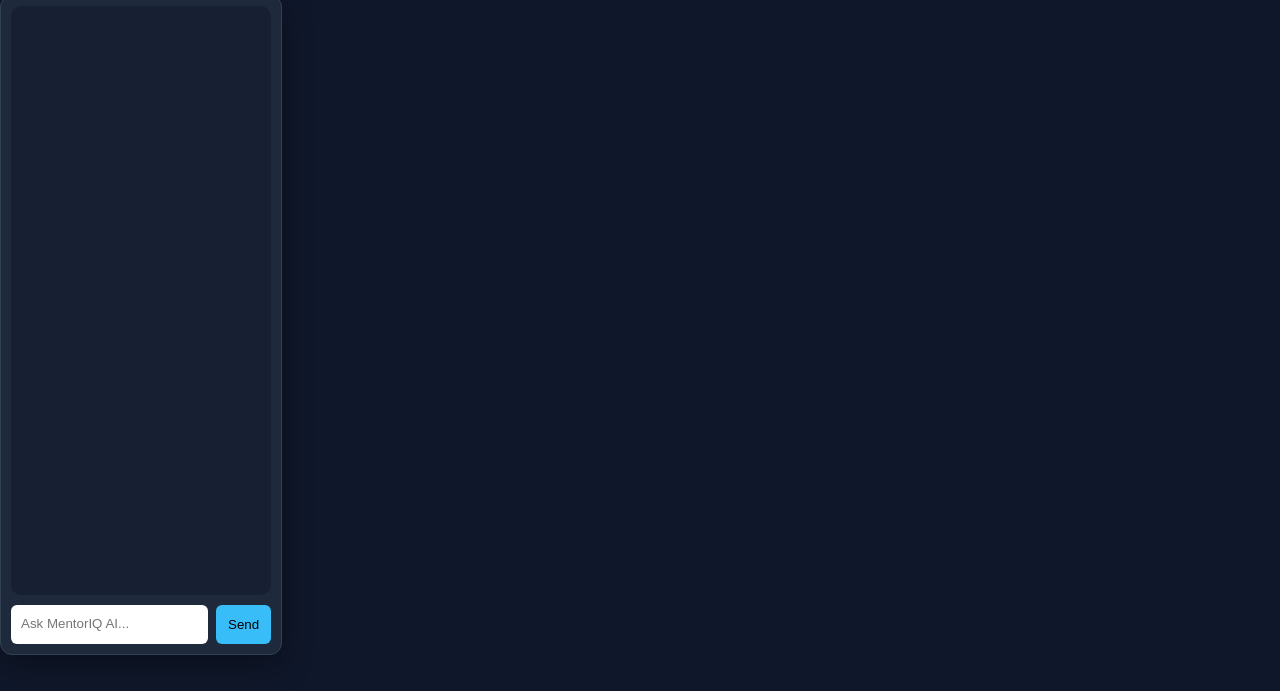
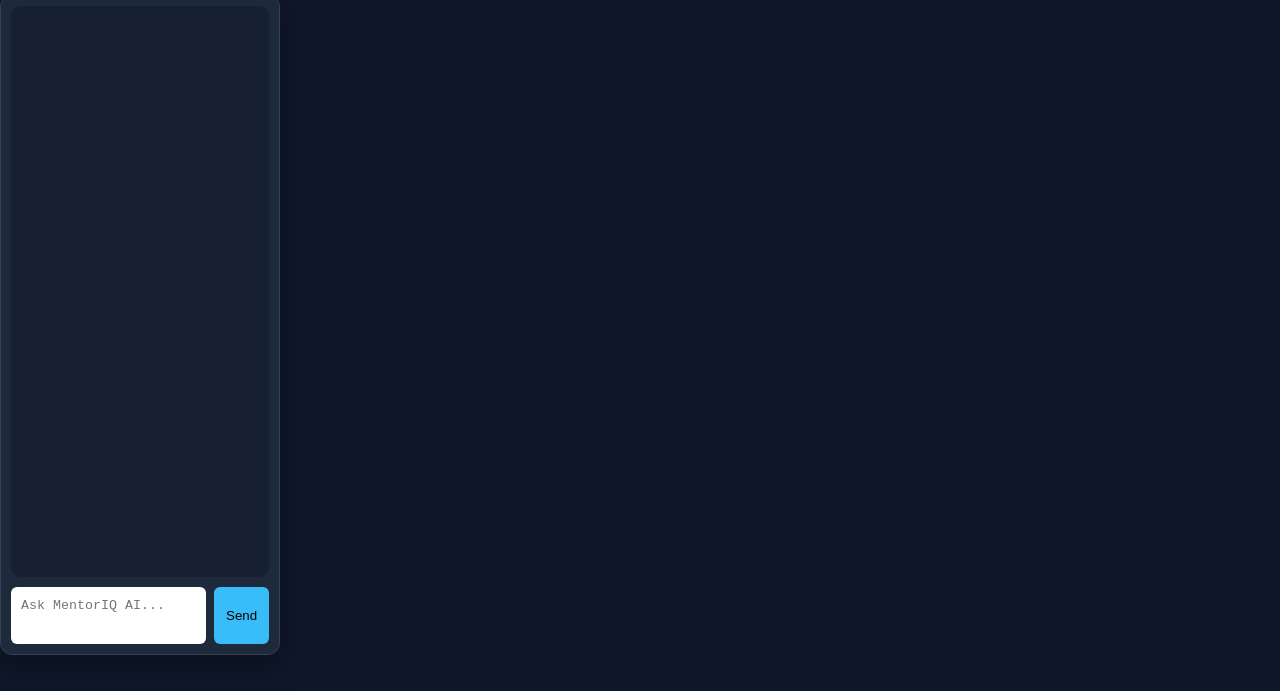
Before and after one commit to kayshadracq-tech/mentoriq-ai, a website: page public/index.html in a window 1280 px wide. Shown: the part 109-800 px from the top of the page. Drawn offline with Linux system fonts and the light colour scheme.

Commit message:
Update index.html

```diff
--- a/public/index.html
+++ b/public/index.html
@@ -57,7 +57,7 @@
     <div id="chat"></div>
 
     <div class="input-box">
-      <input id="msg" placeholder="Ask MentorIQ AI something..." />
+      <textarea id="msg" placeholder="Ask MentorIQ AI something..."></textarea>
       <button onclick="send()">Send</button>
     </div>
   </div>
```
